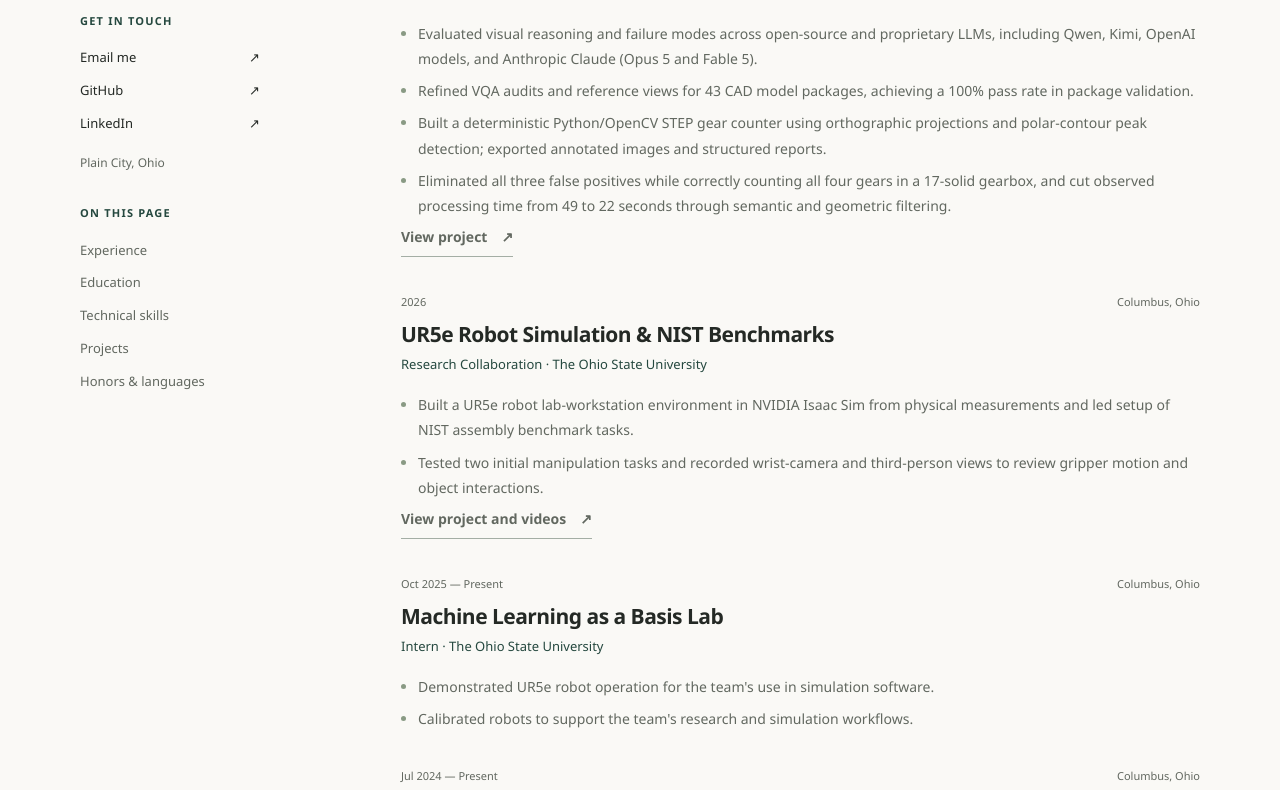
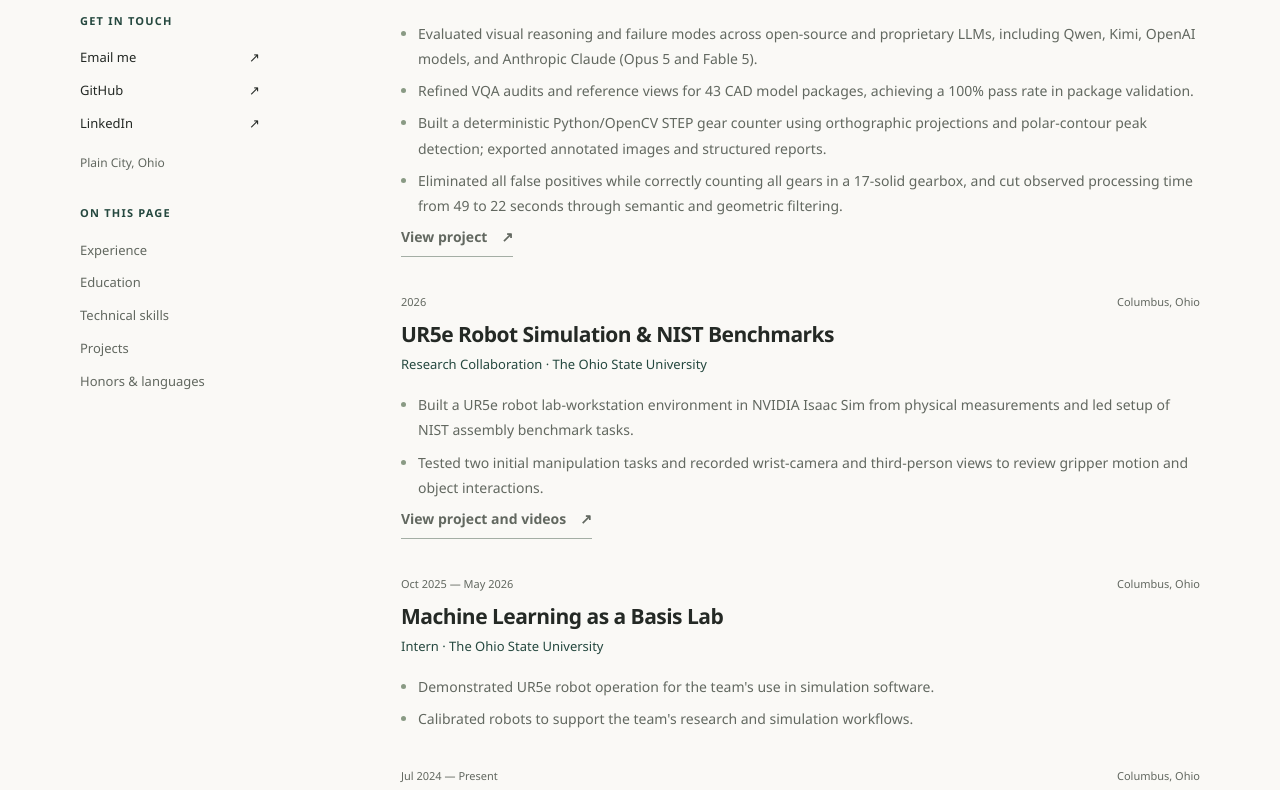
Before and after one commit to pekingperson/pekingperson.github.io, a plain HTML site: page resume.html in a window 1280 px wide. Shown: the part 630-1420 px from the top of the page. Drawn offline with Linux system fonts and the light colour scheme.

Commit message:
Correct lab end date and refine gear-counting wording

```diff
--- a/resume.html
+++ b/resume.html
@@ -24,9 +24,9 @@
       <aside class="resume-sidebar" aria-label="Resume overview"><div class="sidebar-group"><h2>At a glance</h2><p>Computer Science and Engineering student at The Ohio State University. Robotics and Autonomous Systems minor. Expected graduation May 2028.</p></div><div class="sidebar-group"><h2>Get in touch</h2><a href="mailto:jacob.yuanfeng.su@gmail.com">Email me <span aria-hidden="true">↗</span></a><a href="https://github.com/pekingperson" target="_blank" rel="noopener noreferrer">GitHub <span aria-hidden="true">↗</span></a><a href="https://www.linkedin.com/in/jacob-su-a13038284/" target="_blank" rel="noopener noreferrer">LinkedIn <span aria-hidden="true">↗</span></a><p class="location">Plain City, Ohio</p></div><nav class="resume-toc sidebar-group" aria-label="On this page"><h2>On this page</h2><a href="#experience">Experience</a><a href="#education">Education</a><a href="#skills">Technical skills</a><a href="#resume-projects">Projects</a><a href="#honors">Honors &amp; languages</a></nav></aside>
       <div class="resume-content">
         <section class="resume-section" id="experience" aria-labelledby="experience-title"><div class="resume-section-heading"><span>01</span><h2 id="experience-title">Experience</h2></div>
-          <article class="experience" id="elorian-experience"><div class="experience-meta"><span>May 2026 — Aug 2026</span><span>Remote and onsite in Palo Alto, California</span></div><h3>Elorian.AI</h3><p class="role">Research Assistant</p><ul><li>Evaluated visual reasoning and failure modes across open-source and proprietary LLMs, including Qwen, Kimi, OpenAI models, and Anthropic Claude (Opus 5 and Fable 5).</li><li>Refined VQA audits and reference views for 43 CAD model packages, achieving a 100% pass rate in package validation.</li><li>Built a deterministic Python/OpenCV STEP gear counter using orthographic projections and polar-contour peak detection; exported annotated images and structured reports.</li><li>Eliminated all three false positives while correctly counting all four gears in a 17-solid gearbox, and cut observed processing time from 49 to 22 seconds through semantic and geometric filtering.</li></ul><p><a class="text-link" href="./#elorian-ai">View project <span aria-hidden="true">↗</span></a></p></article>
+          <article class="experience" id="elorian-experience"><div class="experience-meta"><span>May 2026 — Aug 2026</span><span>Remote and onsite in Palo Alto, California</span></div><h3>Elorian.AI</h3><p class="role">Research Assistant</p><ul><li>Evaluated visual reasoning and failure modes across open-source and proprietary LLMs, including Qwen, Kimi, OpenAI models, and Anthropic Claude (Opus 5 and Fable 5).</li><li>Refined VQA audits and reference views for 43 CAD model packages, achieving a 100% pass rate in package validation.</li><li>Built a deterministic Python/OpenCV STEP gear counter using orthographic projections and polar-contour peak detection; exported annotated images and structured reports.</li><li>Eliminated all false positives while correctly counting all gears in a 17-solid gearbox, and cut observed processing time from 49 to 22 seconds through semantic and geometric filtering.</li></ul><p><a class="text-link" href="./#elorian-ai">View project <span aria-hidden="true">↗</span></a></p></article>
           <article class="experience" id="ur5e-research-experience"><div class="experience-meta"><span>2026</span><span>Columbus, Ohio</span></div><h3>UR5e Robot Simulation &amp; NIST Benchmarks</h3><p class="role">Research Collaboration · The Ohio State University</p><ul><li>Built a UR5e robot lab-workstation environment in NVIDIA Isaac Sim from physical measurements and led setup of NIST assembly benchmark tasks.</li><li>Tested two initial manipulation tasks and recorded wrist-camera and third-person views to review gripper motion and object interactions.</li></ul><p><a class="text-link" href="./#ur5e-simulation">View project and videos <span aria-hidden="true">↗</span></a></p></article>
-          <article class="experience"><div class="experience-meta"><span>Oct 2025 — Present</span><span>Columbus, Ohio</span></div><h3>Machine Learning as a Basis Lab</h3><p class="role">Intern · The Ohio State University</p><ul><li>Demonstrated UR5e robot operation for the team's use in simulation software.</li><li>Calibrated robots to support the team's research and simulation workflows.</li></ul></article>
+          <article class="experience"><div class="experience-meta"><span>Oct 2025 — May 2026</span><span>Columbus, Ohio</span></div><h3>Machine Learning as a Basis Lab</h3><p class="role">Intern · The Ohio State University</p><ul><li>Demonstrated UR5e robot operation for the team's use in simulation software.</li><li>Calibrated robots to support the team's research and simulation workflows.</li></ul></article>
           <article class="experience"><div class="experience-meta"><span>Jul 2024 — Present</span><span>Columbus, Ohio</span></div><h3>Intelligent Design and Robotics Laboratory</h3><p class="role">Research Assistant · Scott Laboratory, The Ohio State University</p><ul><li>Helped deploy a Universal Manipulation Interface (UMI) setup with a UR5e robot using Python on Ubuntu, including camera integration, SpaceMouse teleoperation, and gripper calibration.</li><li>Adapted Python controllers for a Robotiq gripper with position-unit conversion and feedback handling; debugged Python compatibility and ring-buffer capacity issues.</li><li>Collected handheld demonstrations, generated datasets through the UMI SLAM pipeline, and ran training and physical-robot checkpoint evaluations for manipulation tasks, tracking runs with Weights &amp; Biases.</li></ul></article>
         </section>
         <section class="resume-section" id="education" aria-labelledby="education-title"><div class="resume-section-heading"><span>02</span><h2 id="education-title">Education</h2></div><article class="education-entry"><div class="experience-meta"><span>Expected May 2028</span><span>Columbus, Ohio</span></div><h3>The Ohio State University</h3><p class="role">College of Engineering</p><p>B.S. in Computer Science and Engineering<br>Minor in Robotics and Autonomous Systems</p><p>Fundamentals of Engineering Honors</p><p class="coursework"><span>Coursework</span>Computer Vision (will take in Spring), AI Survey, Introduction to Real Time Robotics Systems (will take in Spring)</p></article></section>
```
Also changed, not shown: index.html (+1 -1 lines).
